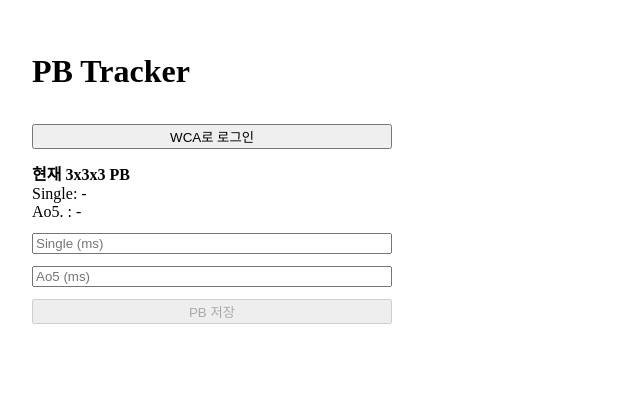
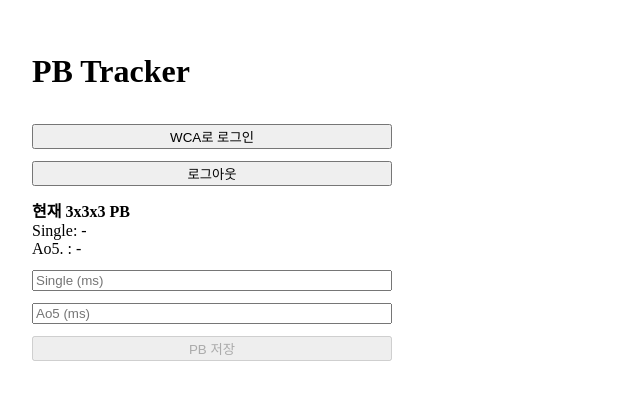
Before and after one commit to myorange02/speedcubing-pb-tracker, a React (Vite) app in the folder frontend/: page / in a window 1280 px wide. Shown: the top 400 px of the page, without its empty margins (0-640 px from the left). Built offline with nearby package versions, Linux system fonts and the light colour scheme; no server answers.

Commit message:
feat(frontend): add logout

```diff
--- a/frontend/src/App.jsx
+++ b/frontend/src/App.jsx
@@ -1,5 +1,5 @@
 import { useState, useEffect } from 'react';
-import { getAuth, signInWithCustomToken, onAuthStateChanged } from "firebase/auth";
+import { getAuth, signInWithCustomToken, onAuthStateChanged, signOut } from "firebase/auth";
 import { savePB3x3 } from './pbRepo';
 import usePB3x3 from "./hooks/usePB3x3";
 
@@ -75,6 +75,7 @@
     <div style={{ padding: 24, display: "grid", gap: 12, maxWidth: 360 }}>
       <h1>PB Tracker</h1>
       <button onClick={openWCA}>{uid ? "다시 로그인" : "WCA로 로그인"}</button>
+      <button onClick={() => signOut(getAuth())}>로그아웃</button>
       {uid && <small>Signed in: {uid}</small>}
 
       <div>
```
